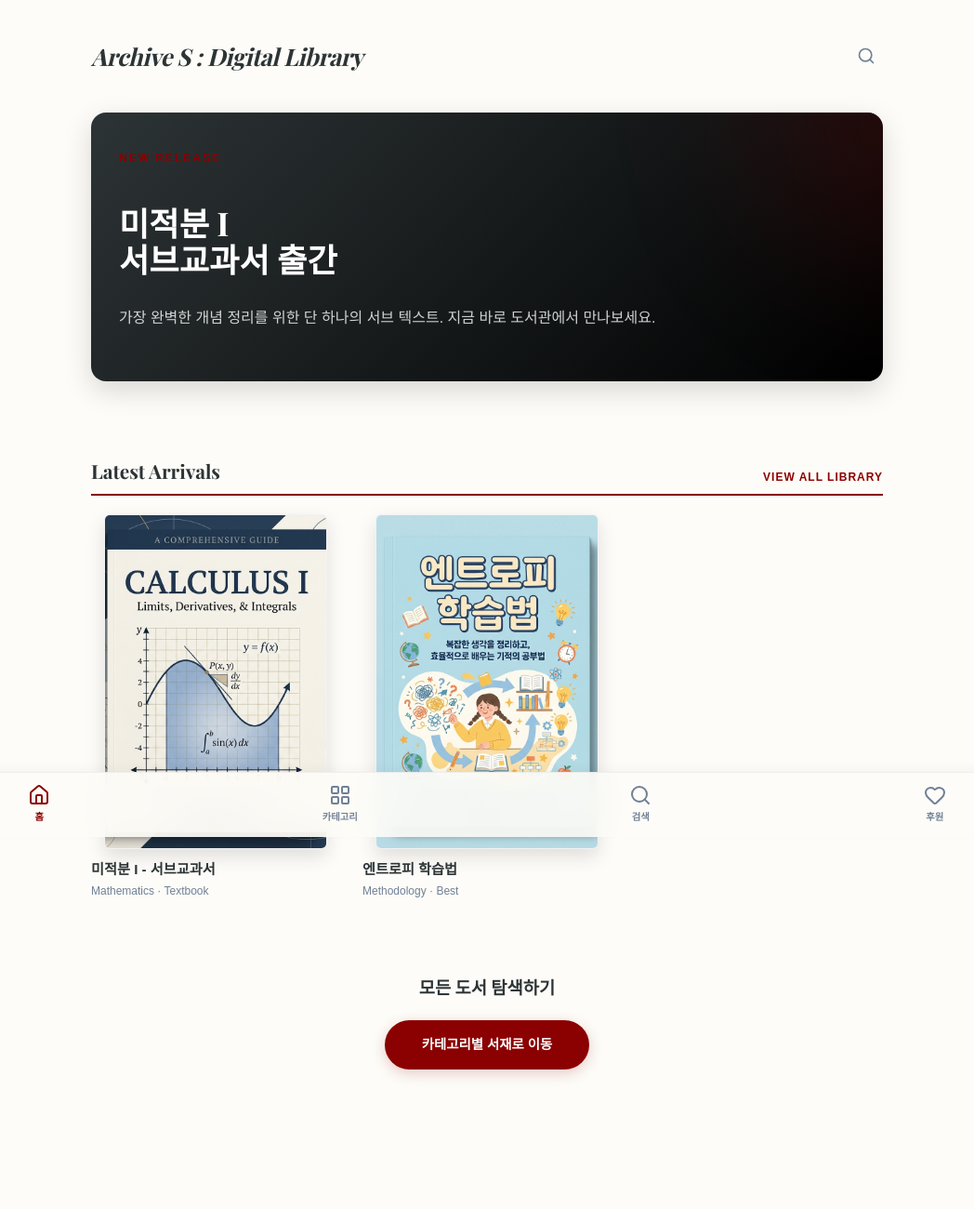
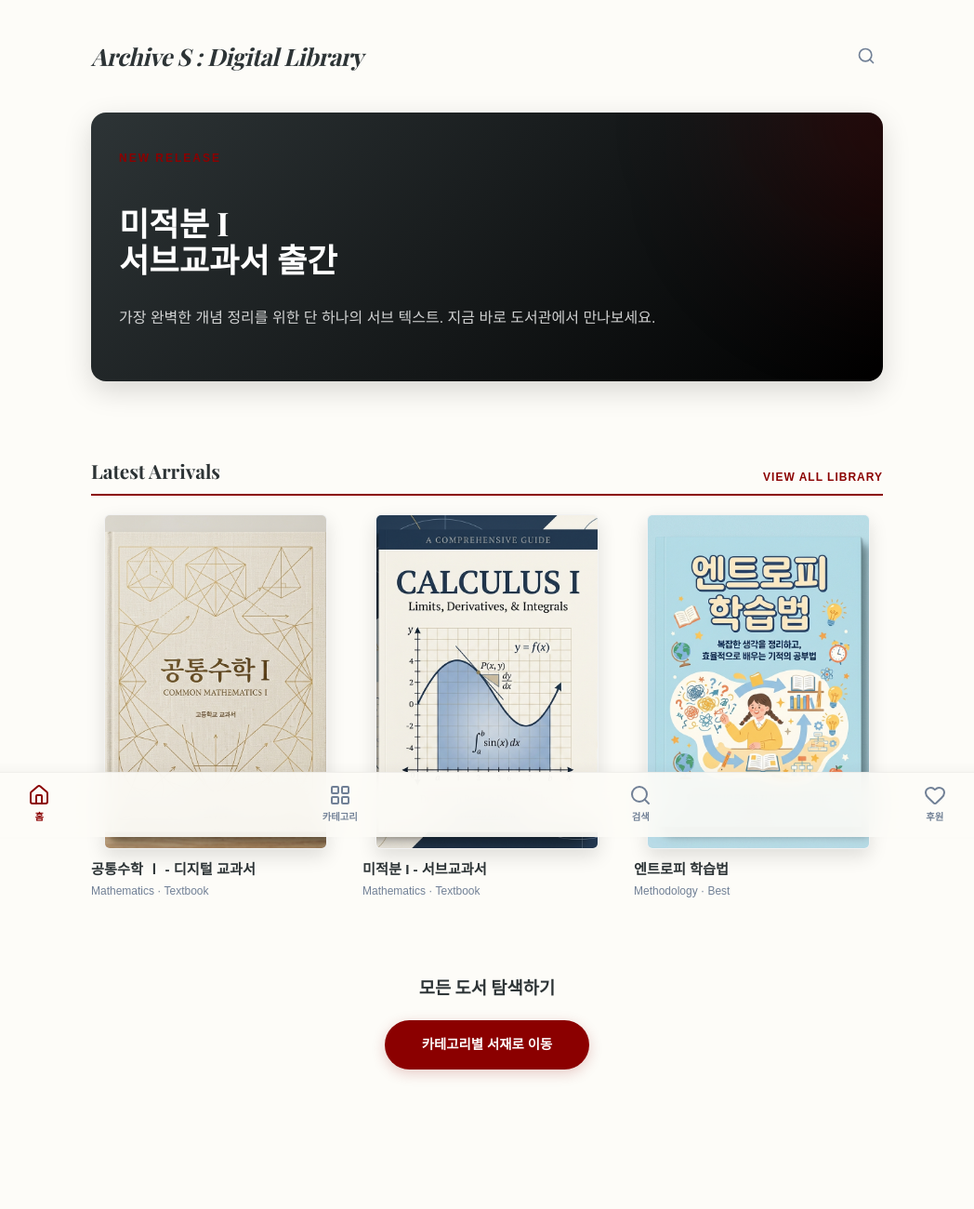
Before and after one commit to somath-edu/somath-edu.github.io, a Jekyll site: the page index.html, which Jekyll copies as it is, in a window 1280 px wide. Shown: the whole page at 93% size, without its empty margins (116-1164 px from the left). Built offline with Jekyll 4.4.1, drawn with Linux system fonts in a browser that asks for light colours; some web fonts are replaced.

Commit message:
Add 공통수학 I book to bookshelf

```diff
--- a/index.html
+++ b/index.html
@@ -42,6 +42,15 @@
                 <a href="/library.html" class="section-more">View All Library</a>
             </div>
             <div class="book-grid">
+                <a href="https://somath-edu.github.io/h1_math_c1/" class="book-card">
+                    <div class="book-cover-wrapper">
+                        <img src="assets/images/h1_math_cover.png" alt="공통수학 Ⅰ">
+                    </div>
+                    <div class="book-info">
+                        <div class="book-info-title">공통수학 Ⅰ - 디지털 교과서</div>
+                        <div class="book-info-meta">Mathematics · Textbook</div>
+                    </div>
+                </a>
                 <a href="/calculus.html" class="book-card">
                     <div class="book-cover-wrapper">
                         <img src="assets/images/calculus_cover.png" alt="미적분 I">
```
Also changed, not shown: library.html (+9 -0 lines), assets/images/h1_math_cover.png (added).
